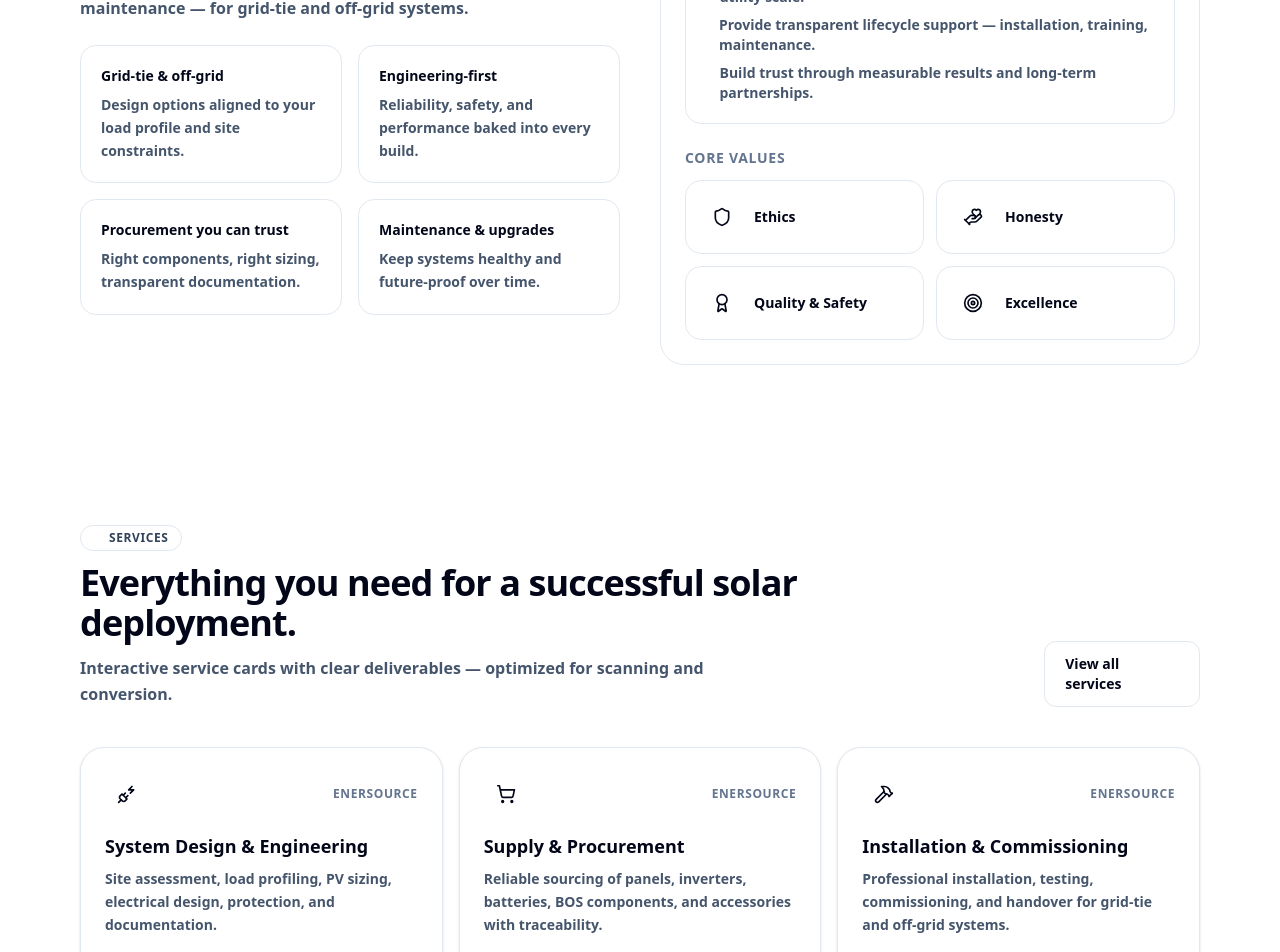
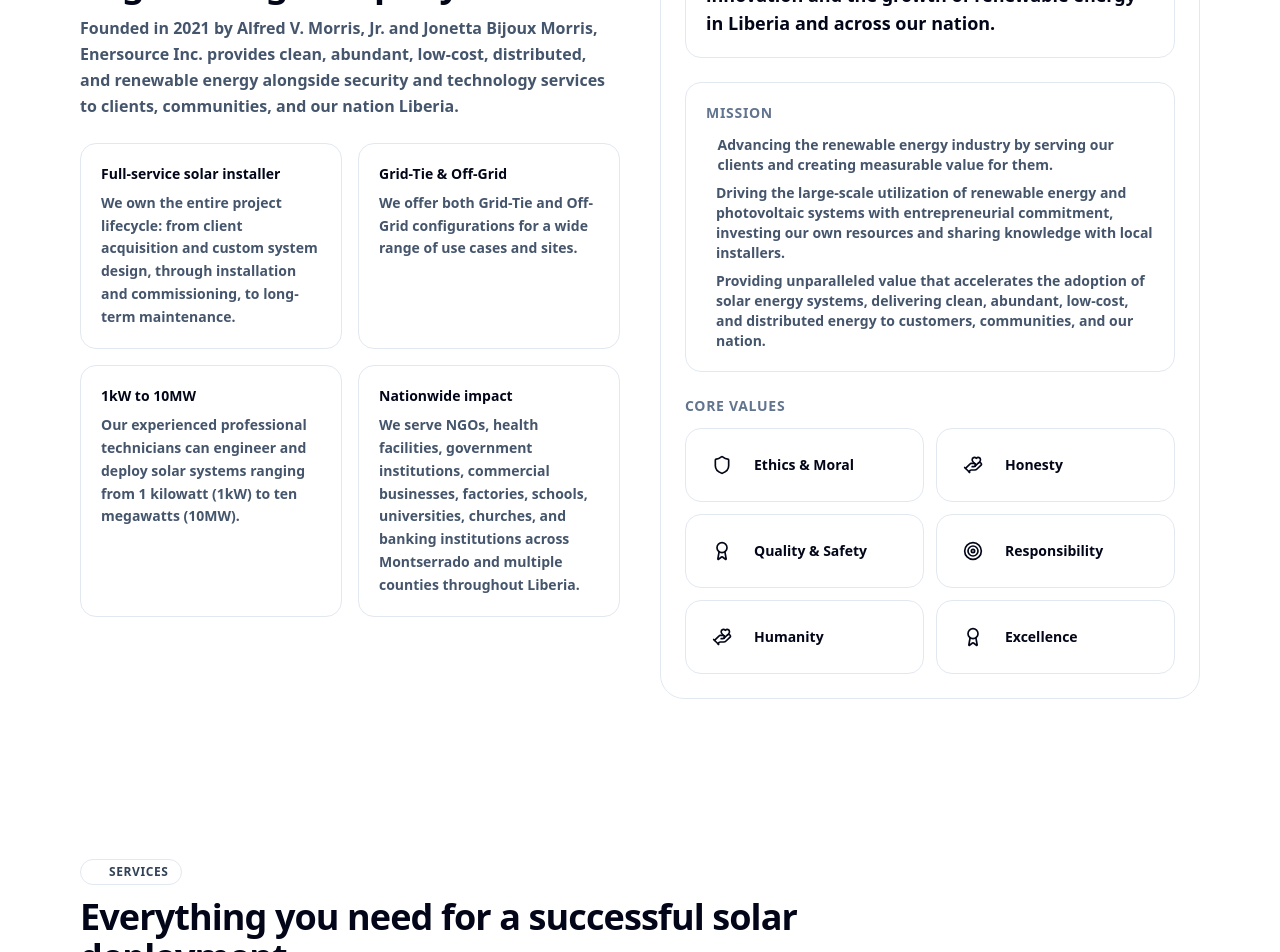
Before and after one commit to itconsultantbryant-svg/pf-company, a React (Vite) app: page / in a window 1280 px wide. Shown: the part 1520-2472 px from the top of the page. Built offline with nearby package versions, Linux system fonts and the light colour scheme; no server answers.

Commit message:
additional updates - 2

```diff
--- a/src/components/About.jsx
+++ b/src/components/About.jsx
@@ -4,10 +4,12 @@
 import SectionHeading from './SectionHeading.jsx';
 
 const values = [
-  { title: 'Ethics', icon: <Shield className="h-5 w-5" /> },
+  { title: 'Ethics & Moral', icon: <Shield className="h-5 w-5" /> },
   { title: 'Honesty', icon: <HandHeart className="h-5 w-5" /> },
   { title: 'Quality & Safety', icon: <Award className="h-5 w-5" /> },
-  { title: 'Excellence', icon: <Target className="h-5 w-5" /> }
+  { title: 'Responsibility', icon: <Target className="h-5 w-5" /> },
+  { title: 'Humanity', icon: <HandHeart className="h-5 w-5" /> },
+  { title: 'Excellence', icon: <Award className="h-5 w-5" /> }
 ];
 
 export default function About() {
@@ -18,27 +20,27 @@
           <div>
             <SectionHeading
               eyebrow="About Enersource"
-              title="Full-lifecycle solar solutions built for Liberia."
-              subtitle="We deliver end-to-end services — planning, engineering, procurement, installation, commissioning, training, and preventive maintenance — for grid-tie and off-grid systems."
+              title="EnerSource Inc. is a Liberian-owned and operated Engineering Company."
+              subtitle="Founded in 2021 by Alfred V. Morris, Jr. and Jonetta Bijoux Morris, Enersource Inc. provides clean, abundant, low-cost, distributed, and renewable energy alongside security and technology services to clients, communities, and our nation Liberia."
             />
 
             <div className="mt-6 grid gap-4 sm:grid-cols-2">
               {[
                 {
-                  title: 'Grid-tie & off-grid',
-                  text: 'Design options aligned to your load profile and site constraints.'
+                  title: 'Full-service solar installer',
+                  text: 'We own the entire project lifecycle: from client acquisition and custom system design, through installation and commissioning, to long-term maintenance.'
                 },
                 {
-                  title: 'Engineering-first',
-                  text: 'Reliability, safety, and performance baked into every build.'
+                  title: 'Grid-Tie & Off-Grid',
+                  text: 'We offer both Grid-Tie and Off-Grid configurations for a wide range of use cases and sites.'
                 },
                 {
-                  title: 'Procurement you can trust',
-                  text: 'Right components, right sizing, transparent documentation.'
+                  title: '1kW to 10MW',
+                  text: 'Our experienced professional technicians can engineer and deploy solar systems ranging from 1 kilowatt (1kW) to ten megawatts (10MW).'
                 },
                 {
-                  title: 'Maintenance & upgrades',
-                  text: 'Keep systems healthy and future-proof over time.'
+                  title: 'Nationwide impact',
+                  text: 'We serve NGOs, health facilities, government institutions, commercial businesses, factories, schools, universities, churches, and banking institutions across Montserrado and multiple counties throughout Liberia.'
                 }
               ].map((b, idx) => (
                 <motion.div
@@ -74,7 +76,10 @@
                     Vision
                   </div>
                   <div className="text-lg font-extrabold text-slate-950 dark:text-white">
-                    Power a cleaner, more resilient Liberia.
+                    To provide the most compelling value in the solar energy industry — designing and
+                    installing the highest quality solar energy systems, on time, safely, with high
+                    customer satisfaction, at the lowest possible cost. We are fully committed to
+                    innovation and the growth of renewable energy in Liberia and across our nation.
                   </div>
                 </div>
 
@@ -85,15 +90,15 @@
                   <ul className="grid gap-2 text-sm font-semibold text-slate-600 dark:text-slate-300">
                     <li className="flex gap-2">
                       <span className="mt-2 h-1.5 w-1.5 rounded-full bg-primary" aria-hidden="true" />
-                      Deliver safe, high-performing solar systems from 1kW to utility scale.
+                      Advancing the renewable energy industry by serving our clients and creating measurable value for them.
                     </li>
                     <li className="flex gap-2">
                       <span className="mt-2 h-1.5 w-1.5 rounded-full bg-primary" aria-hidden="true" />
-                      Provide transparent lifecycle support — installation, training, maintenance.
+                      Driving the large-scale utilization of renewable energy and photovoltaic systems with entrepreneurial commitment, investing our own resources and sharing knowledge with local installers.
                     </li>
                     <li className="flex gap-2">
                       <span className="mt-2 h-1.5 w-1.5 rounded-full bg-primary" aria-hidden="true" />
-                      Build trust through measurable results and long-term partnerships.
+                      Providing unparalleled value that accelerates the adoption of solar energy systems, delivering clean, abundant, low-cost, and distributed energy to customers, communities, and our nation.
                     </li>
                   </ul>
                 </div>
--- a/src/components/Hero.jsx
+++ b/src/components/Hero.jsx
@@ -44,9 +44,9 @@
               animate={{ opacity: 1, y: 0 }}
               transition={{ duration: 0.55, ease: 'easeOut', delay: 0.12 }}
             >
-              Clean, affordable, reliable solar solutions across Liberia — from homes to enterprise
-              systems. We design, procure, install, commission, and maintain energy systems built
-              for performance.
+              Clean, affordable, reliable solar solutions across Liberia — delivering clean, abundant,
+              low-cost, distributed, and renewable energy to clients, communities, and our nation
+              Liberia.
             </motion.p>
 
             <motion.div
--- a/src/components/Projects.jsx
+++ b/src/components/Projects.jsx
@@ -6,34 +6,36 @@
 
 const projects = [
   {
-    title: 'JFK Medical Center',
+    title: 'John F. Kennedy Medical Center (JFKMC)',
     icon: <Hospital className="h-5 w-5" />,
-    year: '2024',
-    location: 'Monrovia, Liberia',
-    capacity: '250 kW (est.)',
-    value: 'Confidential',
-    summary: 'Critical-facility solar deployment designed for resilience and uptime.',
-    highlights: ['Safety-first commissioning', 'Documentation + handover', 'Maintenance plan']
+    year: 'January 2025 – January 2026 (Active)',
+    location: '21st Street Sinkor, Tubman Boulevard, Monrovia, Liberia',
+    capacity: '219.1kWp Solar PV | 595kWh Battery Storage (9 critical units)',
+    value: 'USD $388,045',
+    summary:
+      'Solar Standalone System for 9 Critical Units at JFKMC (operating theaters, ICU, maternity wards, emergency units).',
+    highlights: ['Final Phase — Battery Bank Installation', 'Testing, Commissioning & Staff Training']
   },
   {
-    title: 'Bloom Bank Solarization',
+    title: 'Bloom Bank Africa Liberia Limited',
     icon: <Building2 className="h-5 w-5" />,
-    year: '2023',
-    location: 'Liberia',
-    capacity: '120 kW (est.)',
-    value: 'Confidential',
-    summary: 'Commercial solar integration focused on efficiency, monitoring, and uptime.',
-    highlights: ['Hybrid-ready design', 'Performance monitoring', 'Preventive maintenance']
+    year: 'March 2025 – September (6 Months)',
+    location: 'Ashmun Street, Clara Town, Buchanan City, Redlight, and 5th Street Sinkor',
+    capacity: '202.8kWp Solar PV | 445kWh Battery Storage (16kW–100kW per location)',
+    value: 'USD $316,110.60',
+    summary: 'Installation of Hybrid Solar Energy System at Five Bloom Bank Branches.',
+    highlights: ['Successfully Completed Ahead of Schedule (4.5 Months)']
   },
   {
-    title: 'ECOWAS Installations',
+    title: 'USAID GHSC-PSM / ECOWAS Commission',
     icon: <Landmark className="h-5 w-5" />,
-    year: '2022–2025',
-    location: 'Liberia',
-    capacity: 'Multi-site (1–50 kW)',
-    value: 'Confidential',
-    summary: 'A set of institutional deployments delivered across multiple sites.',
-    highlights: ['Site assessments', 'Standardized components', 'Training + support']
+    year: 'September 2023 – February 2024 (6 Months)',
+    location:
+      'Grand Gedeh, Bomi, Grand Bassa, Grand Cape Mount, Rivercess, River Gee, Nimba, Gbarpolu, Margibi, Montserrado, and Lofa Counties',
+    capacity: '136kWp Solar PV | 255kWh Battery Storage (17 stations × 5kW systems)',
+    value: 'USD $198,000',
+    summary: 'Installation of 5kW Solar Hybrid Systems at 17 Community Radio Stations.',
+    highlights: ['Successfully Completed — Currently Under Preventive Maintenance Contract']
   }
 ];
 
@@ -45,8 +47,8 @@
           <div className="flex flex-col gap-6 md:flex-row md:items-end md:justify-between">
             <SectionHeading
               eyebrow="Projects & milestones"
-              title="Proof through delivery."
-              subtitle="A snapshot of deployments and milestones that demonstrate capability, safety, and results."
+              title="Client references (verified)."
+              subtitle="Representative references from recent projects, reflecting execution standards and institutional relationships."
             />
             <Link
               to="/projects"
--- a/src/components/Services.jsx
+++ b/src/components/Services.jsx
@@ -16,37 +16,37 @@
     title: 'System Design & Engineering',
     icon: <PlugZap className="h-5 w-5" />,
     details:
-      'Site assessment, load profiling, PV sizing, electrical design, protection, and documentation.'
+      'Custom solar system design for off-grid and grid-tie applications, load assessments, and technical specification development.'
   },
   {
     title: 'Supply & Procurement',
     icon: <ShoppingCart className="h-5 w-5" />,
     details:
-      'Reliable sourcing of panels, inverters, batteries, BOS components, and accessories with traceability.'
+      'Sourcing of high-quality solar panels, inverters, batteries, and balance-of-system components from certified global manufacturers.'
   },
   {
     title: 'Installation & Commissioning',
     icon: <Hammer className="h-5 w-5" />,
     details:
-      'Professional installation, testing, commissioning, and handover for grid-tie and off-grid systems.'
+      'Professional installation of solar PV systems from 1kW to 10MW capacity, including three-phase hybrid systems for critical facilities.'
   },
   {
-    title: 'Preventive Maintenance',
+    title: 'Preventive Maintenance & SLA',
     icon: <Wrench className="h-5 w-5" />,
     details:
-      'Routine inspections, performance checks, cleaning, firmware updates, and issue prevention.'
+      'Scheduled maintenance contracts, system monitoring, fault diagnosis, and performance optimization to ensure maximum uptime.'
   },
   {
-    title: 'System Upgrades',
+    title: 'System Upgrades & Expansion',
     icon: <RefreshCcw className="h-5 w-5" />,
     details:
-      'Battery expansions, inverter upgrades, monitoring add-ons, and performance optimization.'
+      'Assessment and upgrade of existing solar installations, battery bank replacements, and capacity expansion projects.'
   },
   {
     title: 'Technical Training',
     icon: <GraduationCap className="h-5 w-5" />,
     details:
-      'Training for operators and technicians to ensure safe operation and long-term reliability.'
+      'Training of client technical staff on system operation, basic maintenance, and safety procedures post-commissioning.'
   }
 ];
 
@@ -59,7 +59,7 @@
             <SectionHeading
               eyebrow="Services"
               title="Everything you need for a successful solar deployment."
-              subtitle="Interactive service cards with clear deliverables — optimized for scanning and conversion."
+              subtitle="End-to-end solar energy solutions tailored to the unique energy needs of each client."
             />
             <Link
               to="/services"
```
Also changed, not shown: src/components/Contact.jsx (+64 -9 lines), src/components/Partners.jsx (+47 -5 lines), src/components/Testimonials.jsx (+31 -15 lines).
